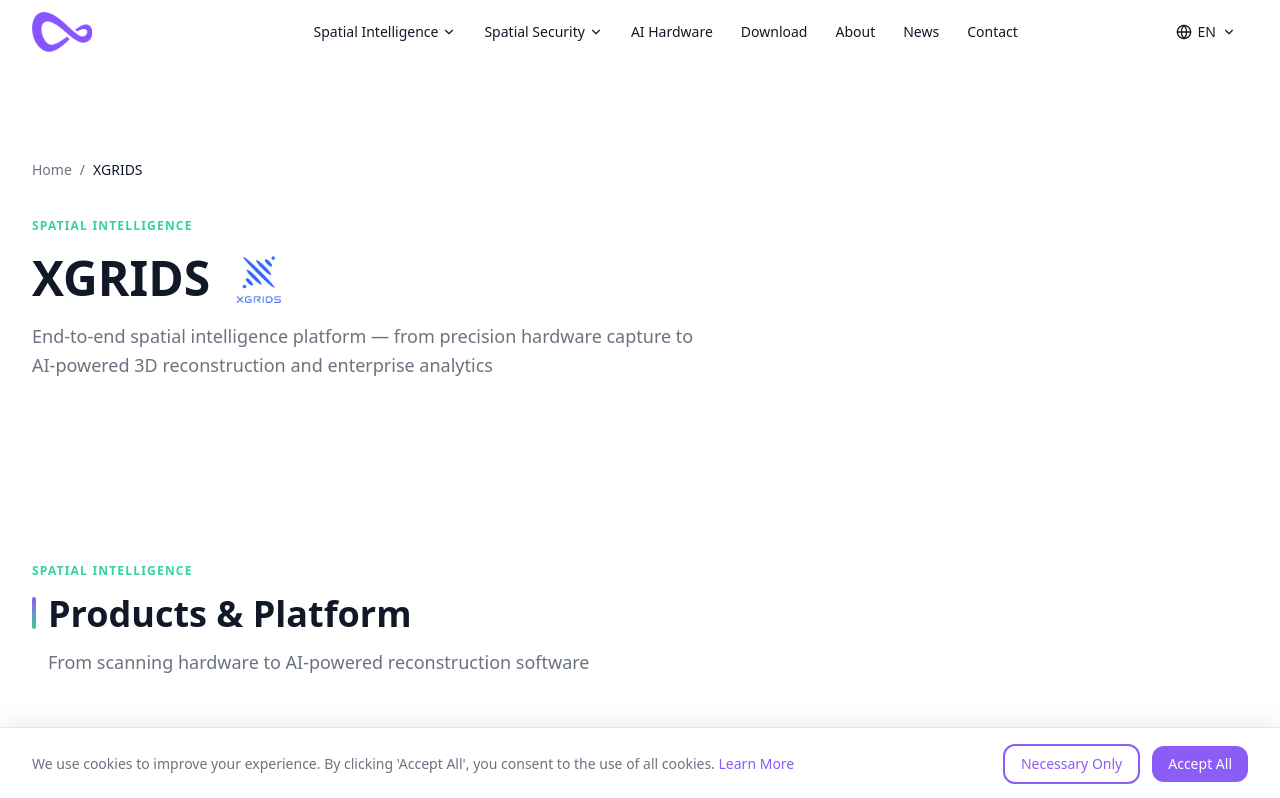
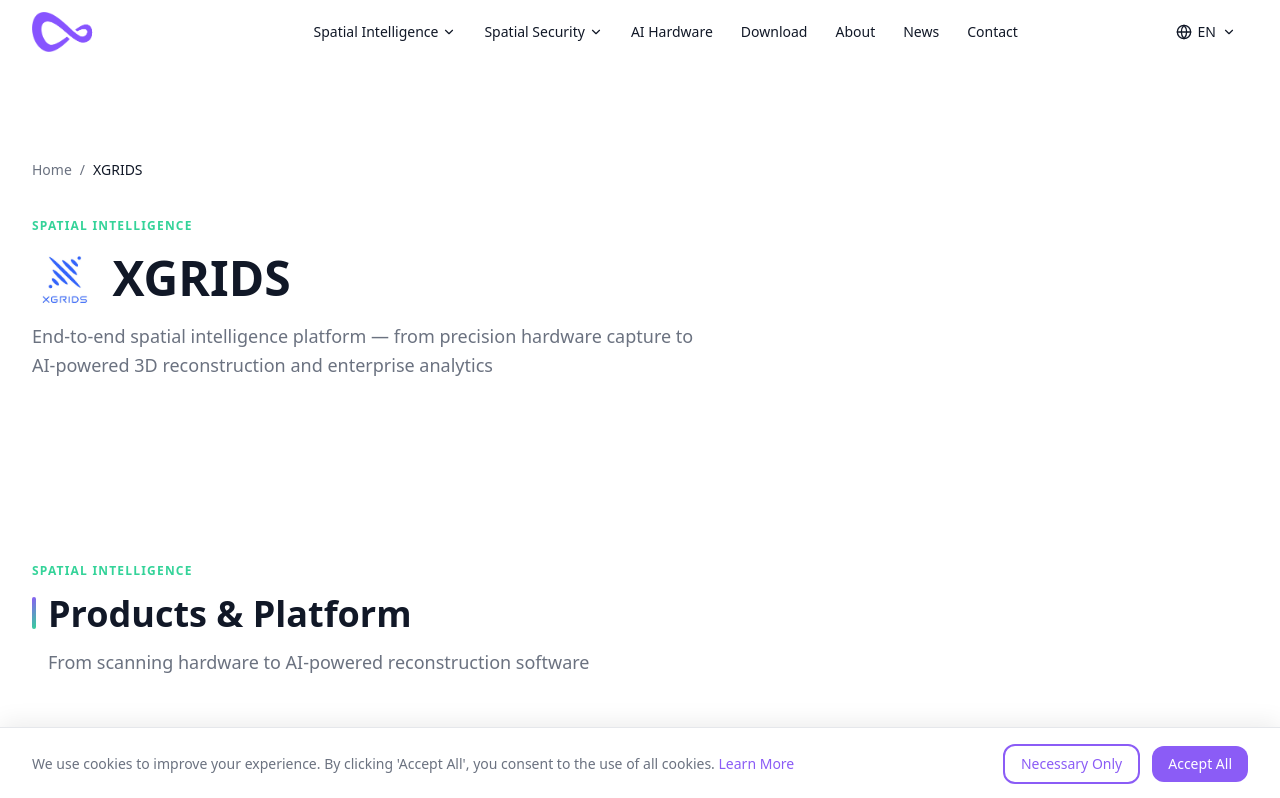
Before and after one commit to sywangyue/coltek-landing, a Next.js app: page /en/spatial/xgrids in a window 1280 px wide. Shown: the top 798 px of the page. Built offline with nearby package versions, Linux system fonts and the light colour scheme; grey boxes are pictures that could not be loaded.

Commit message:
fix: move XGRIDS logo to before title text

```diff
--- a/app/[locale]/spatial/xgrids/page.tsx
+++ b/app/[locale]/spatial/xgrids/page.tsx
@@ -32,14 +32,14 @@ export default async function XgridsPage({
             Spatial Intelligence
           </span>
           <div className="flex items-center gap-4 mb-4">
-            <h1 className="font-display text-4xl lg:text-5xl font-bold text-foreground">
-              XGRIDS
-            </h1>
             <img
               src="/images/logo/xgrids-logo.png"
               alt="XGRIDS Logo"
               className="h-12 lg:h-14 w-auto object-contain"
             />
+            <h1 className="font-display text-4xl lg:text-5xl font-bold text-foreground">
+              XGRIDS
+            </h1>
           </div>
           <p className="text-lg text-foreground-muted max-w-2xl leading-relaxed">
             {t('heroDescription')}
```
